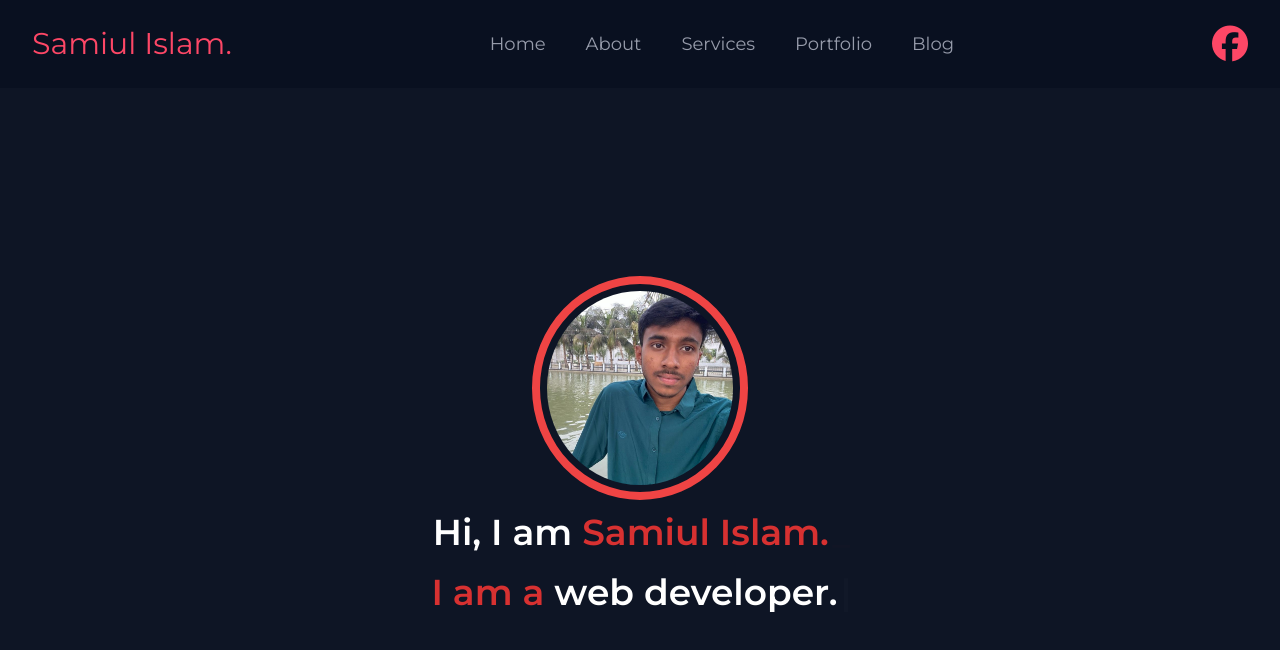
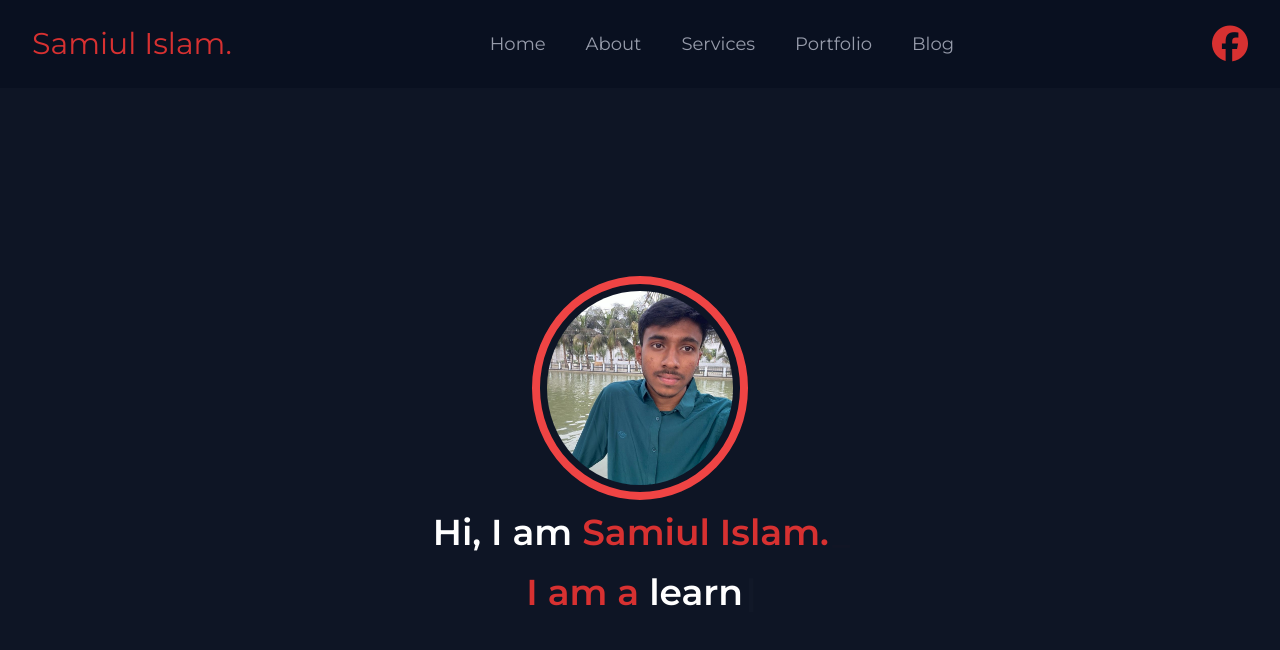
Before and after one commit to SamiulIslam007/samiul, a React (Vite) app: page / in a window 1280 px wide. Shown: the top 650 px of the page. Built offline with nearby package versions, Linux system fonts and the light colour scheme.

Commit message:
link changed of facebook

```diff
--- a/src/components/Header.jsx
+++ b/src/components/Header.jsx
@@ -32,15 +32,11 @@ function Header() {
             I am a{" "}
             <span className="text-white">
               <Typewriter
-                words={[
-                  "front end developer.",
-                  "web developer.",
-                  "programmer.",
-                ]}
+                words={["programmer.", "web developer.", "learner"]}
                 loop={false}
                 cursor
-                typeSpeed={80}
-                deleteSpeed={60}
+                typeSpeed={70}
+                deleteSpeed={50}
                 delaySpeed={1000}
               />
             </span>
--- a/src/components/Navbar.jsx
+++ b/src/components/Navbar.jsx
@@ -2,7 +2,7 @@ function Navbar() {
   return (
     <nav className=" bg-bgSecondary py-6 text-[#c6c9d8bf] px-8">
       <div className="flex items-center justify-between container mx-auto">
-        <h1 className="text-3xl text-[#FD4766]">
+        <h1 className="text-3xl text-[#d73131]">
           <a href="">Samiul Islam.</a>
         </h1>
         <ul className="hidden navlinks transition text-lg md:flex gap-10 flex-col md:flex-row">
@@ -32,9 +32,9 @@ function Navbar() {
             </a>
           </li>
         </ul>
-        <div className="flex text-[#FD4766]  text-4xl  gap-10">
+        <div className="flex text-[#d73131]  text-4xl  gap-10">
           <a
-            href="https://www.facebook.com/profile.php?id=61554268983428"
+            href="https://www.facebook.com/profile.php?id=100073257417696"
             target="_blank"
           >
             <i class="fa-brands fa-facebook"></i>
```
